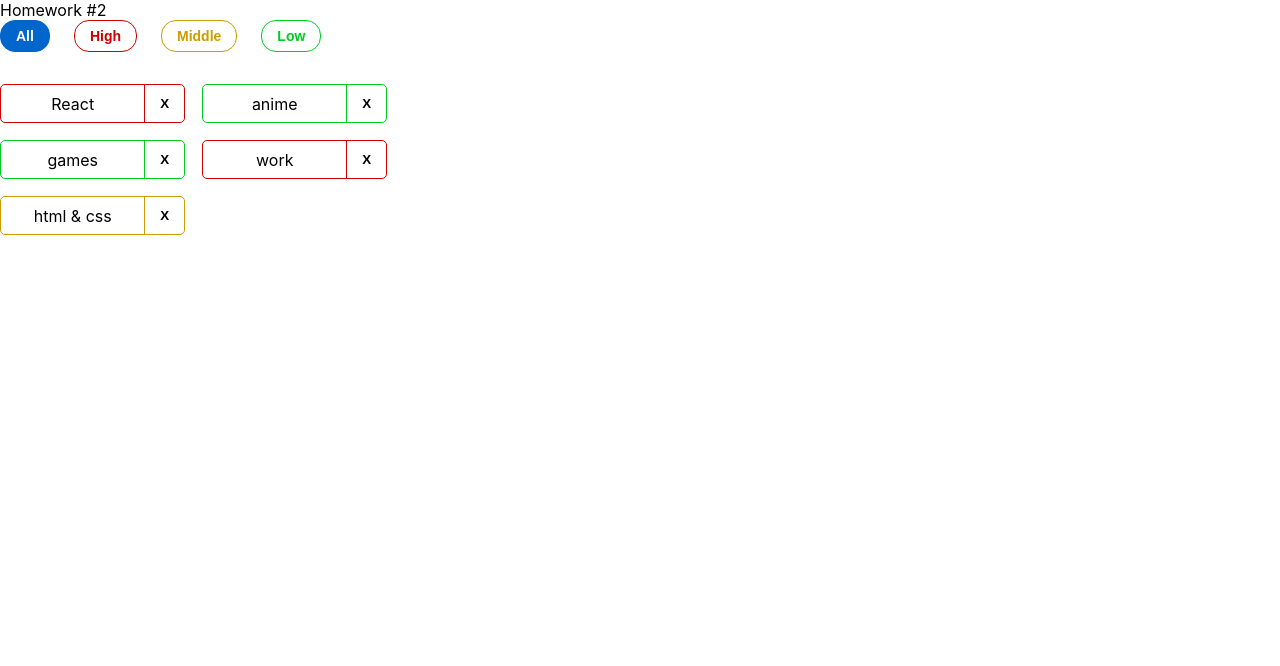
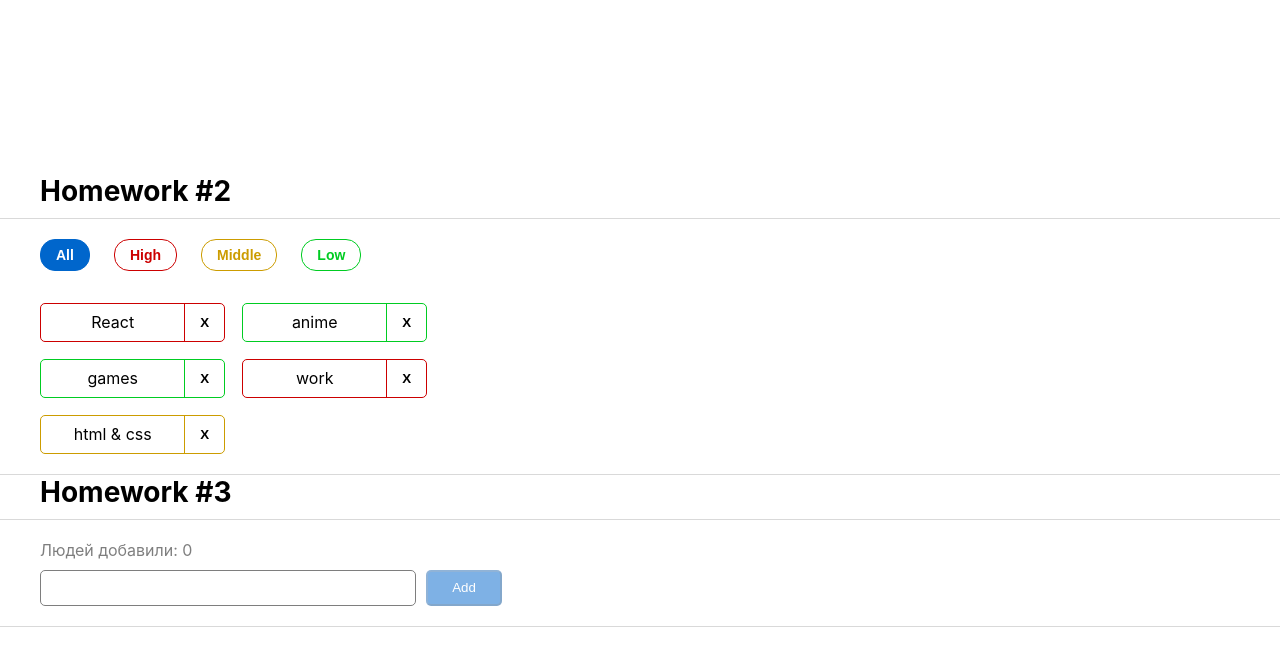
Before and after one commit to Uladzislau25/HWspintTwo, a React (Create React App) app: page / in a window 1280 px wide. Shown: the top 666 px of the page. Built offline with nearby package versions, Linux system fonts and the light colour scheme.

Commit message:
feat: add hw3

```diff
--- a/src/s1-main/App.module.css
+++ b/src/s1-main/App.module.css
@@ -1,11 +1,29 @@
 .App {
+    display: flex;
+    flex-direction: column;
+    align-items: center;
+    justify-content: center;
     --header_height: 60px;
+    height: 100vh;
 }
 
 .hw {
-
+    padding: 20px 40px;
+    display: flex;
+    flex-direction: column;
+    align-items: center;
+    justify-content: center;
+    background-color: #ffffff;
+    border-top: 1px solid #d9d9d9;
+    border-bottom: 1px solid #d9d9d9;
+}
+.hw > div {
+    width: 1200px;
 }
 
 .hwTitle {
-
+    margin-bottom: 10px;
+    margin-left: 40px;
+    font-size: 28px;
+    font-weight: bold;
 }
--- a/src/s1-main/App.tsx
+++ b/src/s1-main/App.tsx
@@ -1,6 +1,7 @@
 import React from 'react'
 import s from './App.module.css'
 import HW2 from "../s2-homeworks/hw02/HW2";
+import HW3 from "../s2-homeworks/hw03/HW3";
 /*import HW1 from '../s2-homeworks/hw01/HW1'*/
 
 function App() {
@@ -9,7 +10,7 @@ function App() {
             {/*<HW1/>*/}
             {/*раскомментировать по ходу выполнения*/}
             <HW2/>
-            {/*<HW3/>*/}
+            <HW3/>
             {/*<HW4/>*/}
 
             {/*при выполнении дз 5 и более - закомментировать здесь дз 1-4, так как они есть внутри дз 5*/}
--- a/src/s2-homeworks/hw03/Greeting.module.css
+++ b/src/s2-homeworks/hw03/Greeting.module.css
@@ -2,21 +2,44 @@
 }
 
 .inputAndButtonContainer {
+    margin-top: 10px;
+    display: flex;
+    gap: 10px;
 }
 
 .error {
+    color: red;
 }
 
 .input {
+    padding-left: 10px;
+    border-radius: 5px;
+    height: 36px;
+    width: 376px;
+    border: 1px solid black;
+    opacity: 0.5;
+
 }
 
 .input:focus {
+    opacity: 1;
 }
 
 .errorInput {
+    height: 36px;
+    width: 376px;
+    border: 1px solid red;
+    border-radius: 5px;
+
 }
 
 .button {
+    width: 76px;
+    height: 36px;
+    background-color: #0066cc;
+    text-transform: capitalize;
+    color: #ffffff;
+    border-radius: 5px;
 }
 
 .button:focus {
@@ -26,10 +49,13 @@
 }
 
 .button:disabled {
+    opacity: 0.5;
 }
 
 .text {
+    opacity: 0.5;
 }
 
 .greeting {
+    margin-top: 5px;
 }
--- a/src/s2-homeworks/hw03/Greeting.tsx
+++ b/src/s2-homeworks/hw03/Greeting.tsx
@@ -1,15 +1,16 @@
 import React, {ChangeEvent, KeyboardEvent} from 'react'
 import s from './Greeting.module.css'
+import {UserType} from "./HW3";
 
 type GreetingPropsType = {
-    name: any // need to fix any
-    setNameCallback: any // need to fix any
-    addUser: any // need to fix any
-    onBlur: any // need to fix any
-    onEnter: any // need to fix any
-    error: any // need to fix any
-    totalUsers: any // need to fix any
-    lastUserName?: any // need to fix any
+    name: UserType["name"] // need to fix any
+    setNameCallback: (e: ChangeEvent<HTMLInputElement>) => void // need to fix any
+    addUser: () => void // need to fix any
+    onBlur: () => void // need to fix any
+    onEnter: (e: KeyboardEvent<HTMLInputElement>) => void // need to fix any
+    error: string // need to fix any
+    totalUsers: number // need to fix any
+    lastUserName?: string // need to fix any
 }
 
 // презентационная компонента (для верстальщика)
@@ -25,7 +26,7 @@ const Greeting: React.FC<GreetingPropsType> = (
         lastUserName,
     } // деструктуризация пропсов
 ) => {
-    const inputClass = s.errorInput // need to fix with (?:)
+    const inputClass = error ? s.errorInput: s.input // need to fix with (?:)
 
     return (
         <div id={'hw3-form'} className={s.greetingForm}>
--- a/src/s2-homeworks/hw03/GreetingContainer.tsx
+++ b/src/s2-homeworks/hw03/GreetingContainer.tsx
@@ -1,37 +1,48 @@
-import React, { ChangeEvent, KeyboardEvent, useState } from 'react'
+import React, {ChangeEvent, KeyboardEvent, useState} from 'react'
 import Greeting from './Greeting'
-import { UserType } from './HW3'
+import {UserType} from './HW3'
 
 type GreetingContainerPropsType = {
-    users: any // need to fix any
-    addUserCallback: any // need to fix any
+    users: UserType[] // need to fix any
+    addUserCallback: (name: UserType["name"]) => void // need to fix any
 }
 
-export const pureAddUser = (name: any, setError: any, setName: any, addUserCallback: any) => {
+export const pureAddUser = (name: UserType["name"],
+                            setError: (error: string) => void,
+                            setName: (name: UserType["name"]) => void ,
+                            addUserCallback: (name: UserType["name"])=> void
+) => {
+    if (name.trim() === "") {
+        setError("Ошибка! необходимо ввести имя")
+    } else {
+        addUserCallback(name)
+        setName("")
+    }
     // если имя пустое - показать ошибку, иначе - добавить юзера и очистить инпут
 }
 
-export const pureOnBlur = (name: any, setError: any) => { // если имя пустое - показать ошибку
+export const pureOnBlur = (name: UserType["name"], setError: (error: string) => void) => {
+    if(name.trim()=== "")setError("Ошибка! необходимо ввести имя") // если имя пустое - показать ошибку
 }
 
-export const pureOnEnter = (e: any, addUser: any) => { // если нажата кнопка Enter - добавить
+export const pureOnEnter = (e: KeyboardEvent<HTMLInputElement>, addUser: ()=> void ) => {
+    if(e.key === "Enter")addUser()// если нажата кнопка Enter - добавить
 }
 
 // более простой и понятный для новичков
 // function GreetingContainer(props: GreetingPropsType) {
 
-// более современный и удобный для про :)
+// более современный и удобный для пропсов :)
 const GreetingContainer: React.FC<GreetingContainerPropsType> = ({
-    users,
-    addUserCallback,
-}) => {
+                                                                     users,
+                                                                     addUserCallback,
+                                                                 }) => {
     // деструктуризация пропсов
-    const [name, setName] = useState<any>('') // need to fix any
-    const [error, setError] = useState<any>('') // need to fix any
+    const [name, setName] = useState<UserType["name"]>('') // need to fix any
+    const [error, setError] = useState<string>('') // need to fix any
 
-    const setNameCallback = (e: any) => { // need to fix any
-        setName('some name') // need to fix
-
+    const setNameCallback = (e: ChangeEvent<HTMLInputElement>) => { // need to fix any
+        setName(e.currentTarget.value) // need to fix
         error && setError('')
     }
     const addUser = () => {
@@ -42,12 +53,12 @@ const GreetingContainer: React.FC<GreetingContainerPropsType> = ({
         pureOnBlur(name, setError)
     }
 
-    const onEnter = (e: any) => {
+    const onEnter = (e: KeyboardEvent<HTMLInputElement>) => {
         pureOnEnter(e, addUser)
     }
 
-    const totalUsers = 0 // need to fix
-    const lastUserName = 'some name' // need to fix
+    const totalUsers = users.length ? users.length : 0 // need to fix
+    const lastUserName = users.length ? users[users.length-1].name : "" // need to fix
 
     return (
         <Greeting
--- a/src/s2-homeworks/hw03/HW3.tsx
+++ b/src/s2-homeworks/hw03/HW3.tsx
@@ -19,20 +19,22 @@ import GreetingContainer from './GreetingContainer'
 
 // types
 export type UserType = {
-    _id: any // need to fix any
-    name: any // need to fix any
+    _id: string// need to fix any
+    name: string // need to fix any
 }
 
-export const pureAddUserCallback = (name: any, setUsers: any, users: any) => { // need to fix any
-    const user = { // need to fix
+export const pureAddUserCallback = (name: UserType["_id"], setUsers: (users: UserType[])=>void, users: UserType[]) => { // need to fix any
+    const user = {
+        _id: v1(),
+        name: name// need to fix
     }
     setUsers([...users, user])
 }
 
 const HW3 = () => {
-    const [users, setUsers] = useState<any>([]) // need to fix any
+    const [users, setUsers] = useState<UserType[]>([]) // need to fix any
 
-    const addUserCallback = (name: any) => { // need to fix any
+    const addUserCallback = (name: UserType['name']) => { // need to fix any
         pureAddUserCallback(name, setUsers, users)
     }
 
```
